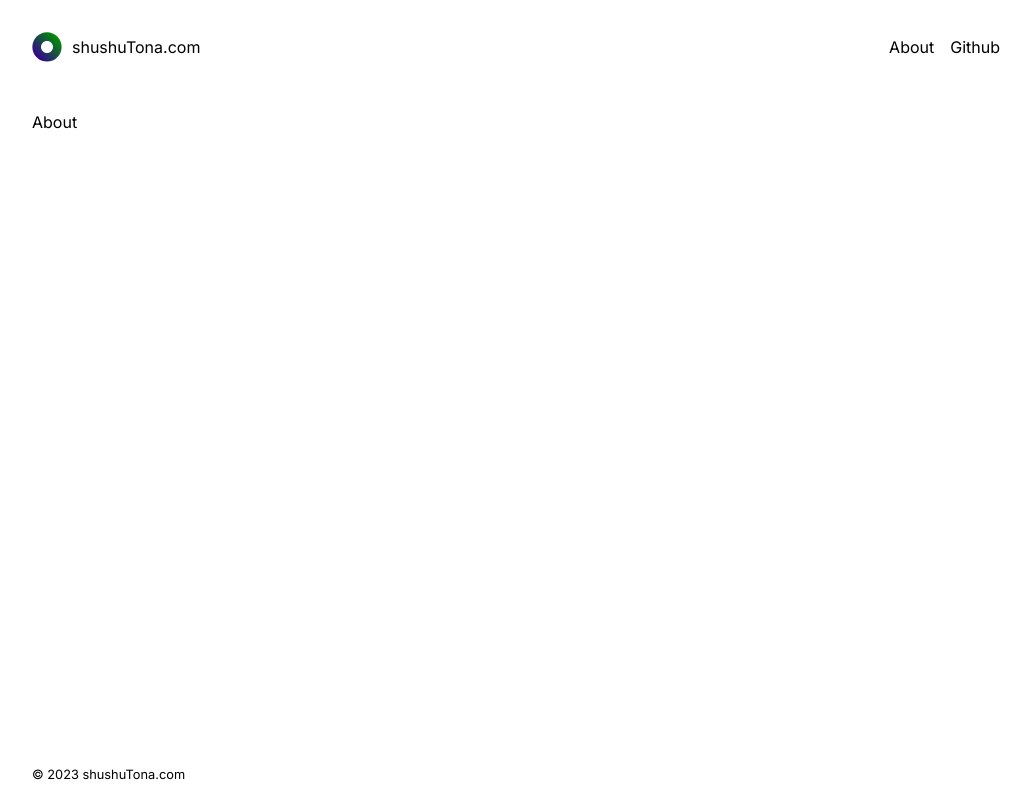
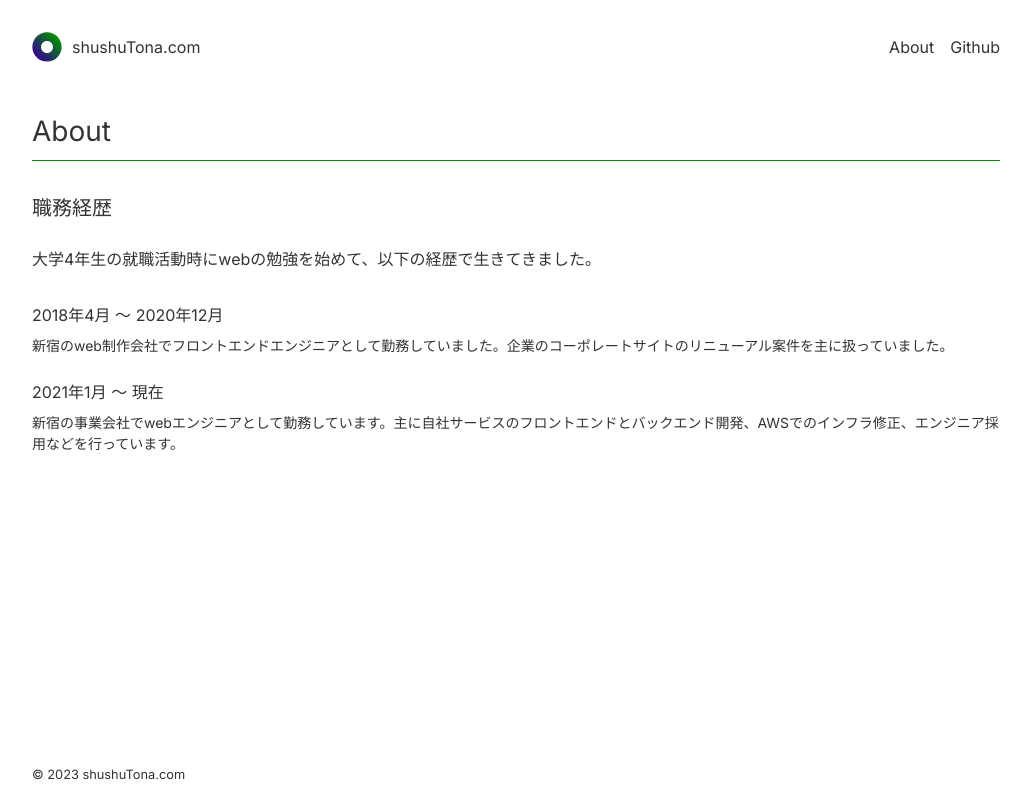
Before and after one commit to shushuTona/shushutona.com, a Next.js app in the folder blog/: page /about in a window 1280 px wide. Shown: the whole page, without its empty margins (124-1155 px from the left). Built offline with nearby package versions, Linux system fonts and the light colour scheme.

Commit message:
create about page

```diff
--- a/blog/app/about/page.tsx
+++ b/blog/app/about/page.tsx
@@ -1,11 +1,50 @@
 import { Metadata } from 'next';
 
 export const metadata: Metadata = {
-    title: 'About : shushuTona Blog',
+    title: 'About | shushuTona.com',
 }
+
+type Career = {
+    start: string
+    end: string
+    desc: string
+}
+
+const careerHistory: Career[] = [
+    {
+        start: '2018年4月',
+        end: '2020年12月',
+        desc: '新宿のweb制作会社でフロントエンドエンジニアとして勤務していました。企業のコーポレートサイトのリニューアル案件を主に扱っていました。'
+    },
+    {
+        start: '2021年1月',
+        end: '',
+        desc: '新宿の事業会社でwebエンジニアとして勤務しています。主に自社サービスのフロントエンドとバックエンド開発、AWSでのインフラ修正、エンジニア採用などを行っています。'
+    },
+]
 
 export default function About() {
     return (
-        <h1>About</h1>
+        <>
+            <h1>About</h1>
+
+            <h2>職務経歴</h2>
+            <p>大学4年生の就職活動時にwebの勉強を始めて、以下の経歴で生きてきました。</p>
+
+            <dl className='my-8'>
+                {
+                    careerHistory.map( ( career ) => {
+                        const date = career.end === '' ? '現在' : career.end
+
+                        return (
+                            <div className="[&:nth-of-type(n+2)]:mt-6" key={career.desc}>
+                                <dt>{career.start} ～ {date}</dt>
+                                <dd className="mt-2 text-[0.875rem]">{career.desc}</dd>
+                            </div>
+                        )
+                    })
+                }
+            </dl>
+        </>
     )
 }
--- a/blog/app/globals.css
+++ b/blog/app/globals.css
@@ -3,16 +3,26 @@
 @tailwind utilities;
 
 :root {
-  --foreground-rgb: 0, 0, 0;
+  --foreground-rgb: 51, 51, 51;
   --background-start-rgb: 255, 255, 255;
   --background-end-rgb: 255, 255, 255;
 }
 
 @media (prefers-color-scheme: dark) {
   :root {
-    --foreground-rgb: 0, 0, 0;
+    --foreground-rgb: 51, 51, 51;
     --background-start-rgb: 255, 255, 255;
     --background-end-rgb: 255, 255, 255;
+  }
+}
+
+html {
+  font-size: 14px;
+}
+
+@media (min-width: 768px) {
+  html {
+    font-size: 16px;
   }
 }
 
@@ -24,4 +34,42 @@ body {
       rgb(var(--background-end-rgb))
     )
     rgb(var(--background-start-rgb));
+    font-size: 1rem;
 }
+
+h1 {
+  margin: 1.75rem 0 2rem;
+  padding: 0 0 .5rem;
+  font-size: 1.75rem;
+  border-bottom: 1px solid #019003;
+}
+
+h2 {
+  margin: 1.25rem 0 1.5rem;
+  font-size: 1.25rem;
+}
+
+a {
+  transition: color .5s;
+}
+
+a:hover,
+a:focus {
+  color: #019003;
+}
+
+.main > *:first-child {
+  margin-top: 0;
+}
+
+.main > *:last-child {
+  margin-bottom: 0;
+}
+
+.main p {
+  margin: 1rem 0;
+}
+
+.main a {
+  text-decoration: underline;
+}
--- a/blog/app/page.tsx
+++ b/blog/app/page.tsx
@@ -1,11 +1,11 @@
 import { Metadata } from 'next';
 
 export const metadata: Metadata = {
-  title: 'shushuTona Blog',
+  title: 'shushuTona.com',
 }
 
 export default function Home() {
   return (
-    <h1>shushuTona Blog</h1>
+    <h1>shushuTona.com</h1>
   )
 }
```
